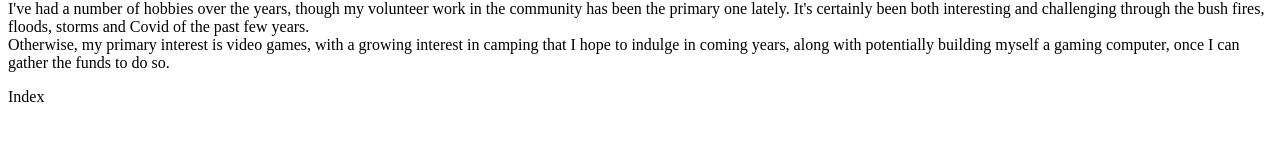
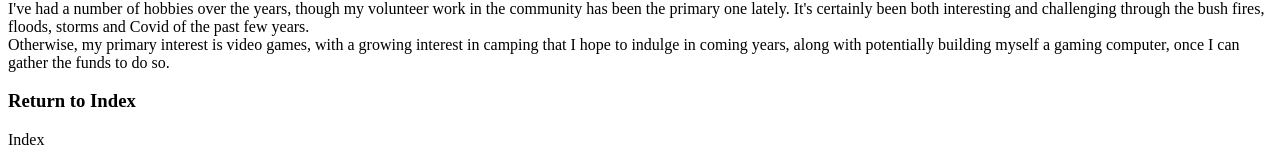
Before and after one commit to b-m-l1/profile-project, a plain HTML site: page aboutme.html in a window 1280 px wide. Shown: the part 841-1003 px from the top of the page. Before the commit the page ends 955 px from the top, so only its background shows below. Drawn offline with Linux system fonts and the light colour scheme.

Commit message:
Update aboutme.html

```diff
--- a/aboutme.html
+++ b/aboutme.html
@@ -30,4 +30,5 @@
 <p>Education-wise I've got a few certifications, including a Cert III in Logisitics and a Cert II in Public Safety through the NSW State Emergency Service.</p>
 <h3>Hobbies</h3>
 <p>I've had a number of hobbies over the years, though my volunteer work in the community has been the primary one lately. It's certainly been both interesting and challenging through the bush fires, floods, storms and Covid of the past few years.<br>Otherwise, my primary interest is video games, with a growing interest in camping that I hope to indulge in coming years, along with potentially building myself a gaming computer, once I can gather the funds to do so.</p>
-<a href"https://b-m-l1.github.io/profile-project/AboutMe.html"> Index</a>
+<h3>Return to Index</h3>
+<p><a href"https://b-m-l1.github.io/profile-project/AboutMe.html"> Index </a></p>
```
